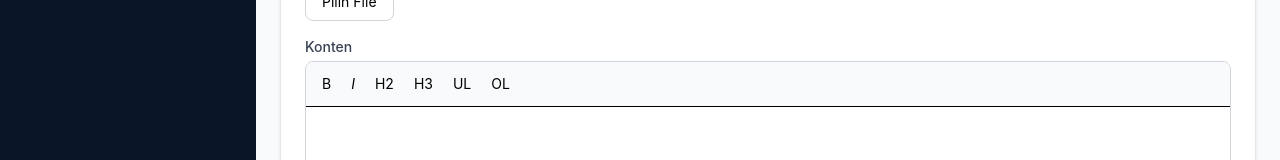
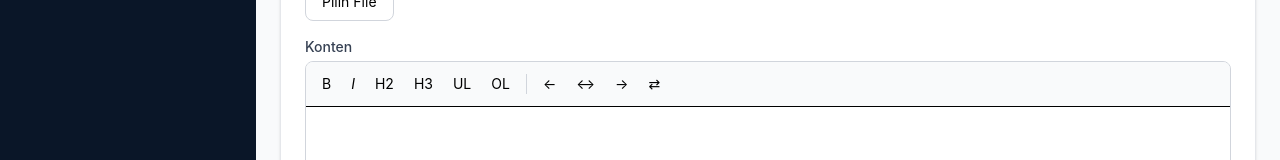
Before and after one commit to kekarjayasecurity/kekarjaya-security, a Next.js app: page /admin/blog/1 in a window 1280 px wide. Shown: the part 560-720 px from the top of the page. Built offline with nearby package versions, Linux system fonts and the light colour scheme; no server answers; the database is empty.

Commit message:
[STYLES] adjust aligment and add text aligment issue on text editor

```diff
--- a/app/(public)/BerandaClient.tsx
+++ b/app/(public)/BerandaClient.tsx
@@ -197,7 +197,7 @@ export default function BerandaClient({ services, page, clients }: BerandaClient
             <AnimatedSection variant="fadeInUp">
               <h2 className="text-3xl font-bold text-primary-700 mb-8 text-center">Klien Kami</h2>
             </AnimatedSection>
-            <StaggerContainer className="grid grid-cols-2 md:grid-cols-3 lg:grid-cols-4 xl:grid-cols-5 gap-8" staggerDelay={0.075}>
+            <StaggerContainer className="flex flex-row flex-wrap justify-center items-center gap-8" staggerDelay={0.075}>
               {clients.map((client) => (
                 <StaggerItem key={client.id} className="flex items-center justify-center">
                   {client.website_url ? (
--- a/components/ui/RichTextEditor.tsx
+++ b/components/ui/RichTextEditor.tsx
@@ -4,6 +4,7 @@ import { useEditor, EditorContent } from "@tiptap/react";
 import StarterKit from "@tiptap/starter-kit";
 import Image from "@tiptap/extension-image";
 import Link from "@tiptap/extension-link";
+import TextAlign from "@tiptap/extension-text-align";
 
 interface RichTextEditorProps {
   content: string;
@@ -16,6 +17,7 @@ export default function RichTextEditor({ content, onChange }: RichTextEditorProp
       StarterKit,
       Image,
       Link.configure({ openOnClick: false }),
+      TextAlign.configure({ types: ["heading", "paragraph"] }),
     ],
     content,
     onUpdate: ({ editor }) => {
@@ -70,6 +72,39 @@ export default function RichTextEditor({ content, onChange }: RichTextEditorProp
         >
           OL
         </button>
+        <span className="w-px h-5 bg-gray-300 mx-1 self-center" />
+        <button
+          type="button"
+          onClick={() => editor.chain().focus().setTextAlign("left").run()}
+          className={`px-2 py-1 rounded text-sm ${editor.isActive({ textAlign: "left" }) ? "bg-primary-700 text-white" : "hover:bg-gray-200"}`}
+          title="Rata Kiri"
+        >
+          &#x2190;
+        </button>
+        <button
+          type="button"
+          onClick={() => editor.chain().focus().setTextAlign("center").run()}
+          className={`px-2 py-1 rounded text-sm ${editor.isActive({ textAlign: "center" }) ? "bg-primary-700 text-white" : "hover:bg-gray-200"}`}
+          title="Rata Tengah"
+        >
+          &#x2194;
+        </button>
+        <button
+          type="button"
+          onClick={() => editor.chain().focus().setTextAlign("right").run()}
+          className={`px-2 py-1 rounded text-sm ${editor.isActive({ textAlign: "right" }) ? "bg-primary-700 text-white" : "hover:bg-gray-200"}`}
+          title="Rata Kanan"
+        >
+          &#x2192;
+        </button>
+        <button
+          type="button"
+          onClick={() => editor.chain().focus().setTextAlign("justify").run()}
+          className={`px-2 py-1 rounded text-sm ${editor.isActive({ textAlign: "justify" }) ? "bg-primary-700 text-white" : "hover:bg-gray-200"}`}
+          title="Rata Kanan Kiri"
+        >
+          &#x21C4;
+        </button>
       </div>
       <EditorContent editor={editor} className="prose max-w-none p-4 min-h-[300px]" />
     </div>
--- a/package.json
+++ b/package.json
@@ -18,6 +18,7 @@
   "dependencies": {
     "@tiptap/extension-image": "^2.12.0",
     "@tiptap/extension-link": "^2.12.0",
+    "@tiptap/extension-text-align": "^3.23.4",
     "@tiptap/pm": "^2.12.0",
     "@tiptap/react": "^2.12.0",
     "@tiptap/starter-kit": "^2.12.0",
```
